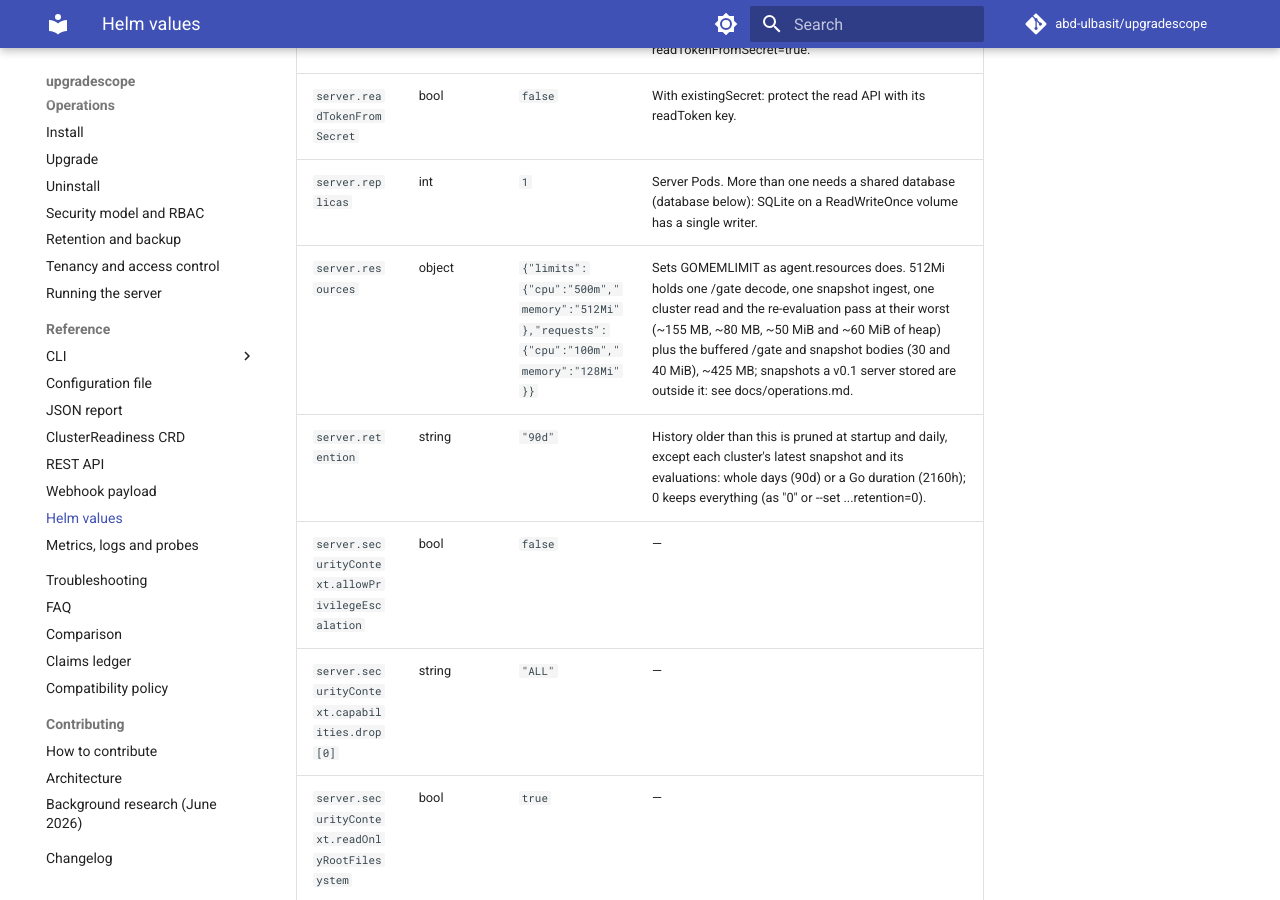
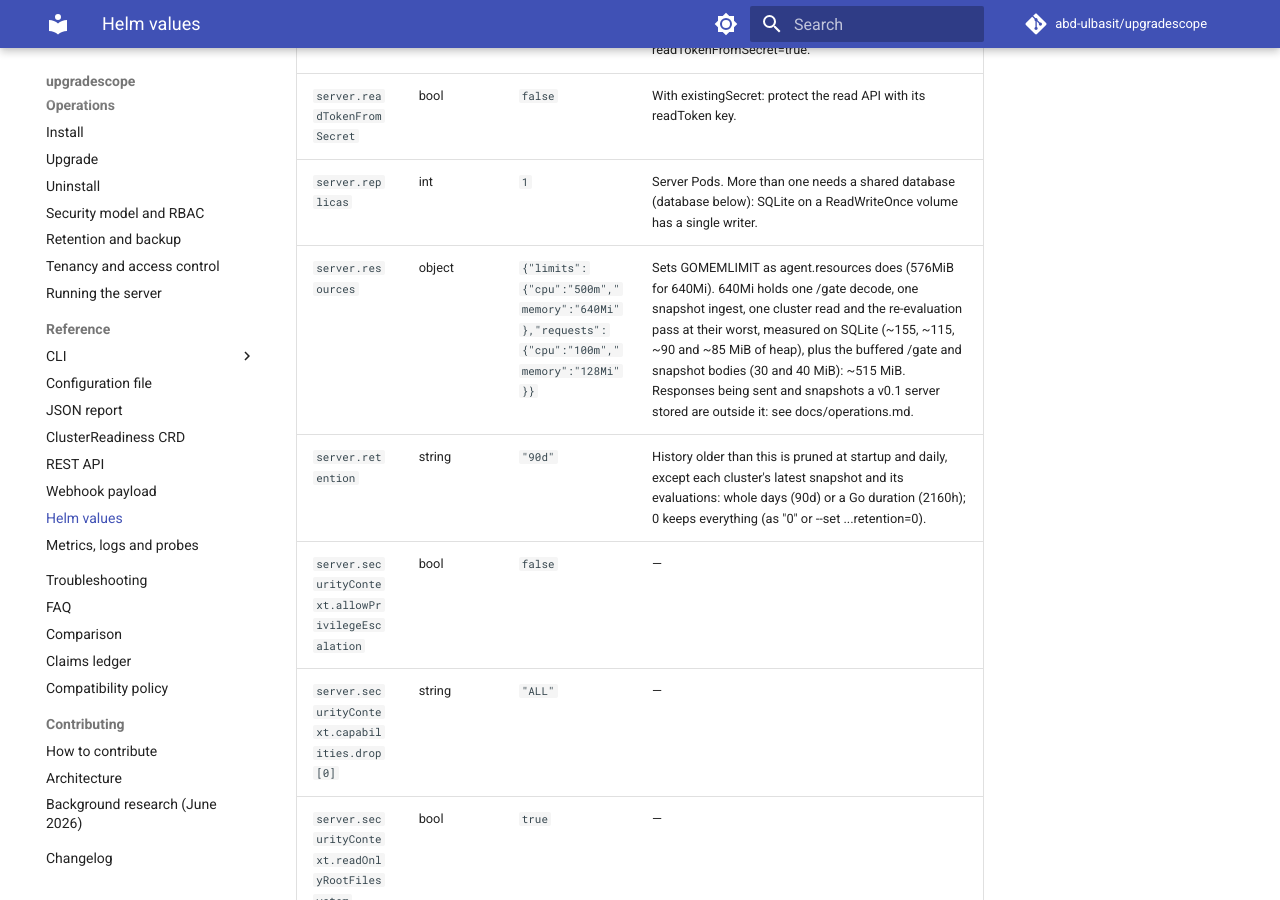
Before and after one commit to abd-ulbasit/upgradescope, an MkDocs documentation site: the page built from docs/reference/helm-values.md, in a window 1280 px wide and 900 px high, scrolled down 8937 px. Built offline with MkDocs 1.6.1 and Material for MkDocs 9.7.7, drawn with Linux system fonts in a browser that asks for light colours; comment, search, counter and statistics services are not loaded.

Commit message:
fix(chart): give the server 640Mi, which its measured worst case fits
The server's 512Mi limit (GOMEMLIMIT 460 MiB) was sized from figures
measured on the fake store. Measured on SQLite against the dearest
snapshot at its node budget, the worst case is one /gate request with
?cluster= (~155 MiB), one push (~115 MiB), one read (~90 MiB) and the
re-evaluation pass (~85 MiB) plus the gate and snapshot body budgets (70
MiB): ~515 MiB, over the 460 MiB GOMEMLIMIT. The default limit is now
640Mi, so GOMEMLIMIT is 576 MiB. The values comment, the chart README
and the Helm values reference carry the measured figures; below about
580Mi the worst case no longer fits under GOMEMLIMIT.

Refs #121

Co-Authored-By: Claude Fable 5 <noreply@anthropic.com>

```diff
--- a/docs/reference/helm-values.md
+++ b/docs/reference/helm-values.md
@@ -88,7 +88,7 @@ instead of being ignored. Installing and configuring the chart:
 | `server.readToken` | string | `""` | Optional bearer token for the read API. EMPTY = READ API IS OPEN — acceptable behind a ClusterIP Service on a private cluster, but set one before exposing the Service in any way. With existingSecret the value itself is not used; a non-empty one acts like readTokenFromSecret=true. |
 | `server.readTokenFromSecret` | bool | `false` | With existingSecret: protect the read API with its readToken key. |
 | `server.replicas` | int | `1` | Server Pods. More than one needs a shared database (database below): SQLite on a ReadWriteOnce volume has a single writer. |
-| `server.resources` | object | `{"limits":{"cpu":"500m","memory":"512Mi"},"requests":{"cpu":"100m","memory":"128Mi"}}` | Sets GOMEMLIMIT as agent.resources does. 512Mi holds one /gate decode, one snapshot ingest, one cluster read and the re-evaluation pass at their worst (~155 MB, ~80 MB, ~50 MiB and ~60 MiB of heap) plus the buffered /gate and snapshot bodies (30 and 40 MiB), ~425 MB; snapshots a v0.1 server stored are outside it: see docs/operations.md. |
+| `server.resources` | object | `{"limits":{"cpu":"500m","memory":"640Mi"},"requests":{"cpu":"100m","memory":"128Mi"}}` | Sets GOMEMLIMIT as agent.resources does (576MiB for 640Mi). 640Mi holds one /gate decode, one snapshot ingest, one cluster read and the re-evaluation pass at their worst, measured on SQLite (~155, ~115, ~90 and ~85 MiB of heap), plus the buffered /gate and snapshot bodies (30 and 40 MiB): ~515 MiB. Responses being sent and snapshots a v0.1 server stored are outside it: see docs/operations.md. |
 | `server.retention` | string | `"90d"` | History older than this is pruned at startup and daily, except each cluster's latest snapshot and its evaluations: whole days (90d) or a Go duration (2160h); 0 keeps everything (as "0" or --set ...retention=0). |
 | `server.securityContext.allowPrivilegeEscalation` | bool | `false` | — |
 | `server.securityContext.capabilities.drop[0]` | string | `"ALL"` | — |
```
Also changed, not shown: deploy/chart/README.md (+5 -3 lines), 3 other files.
